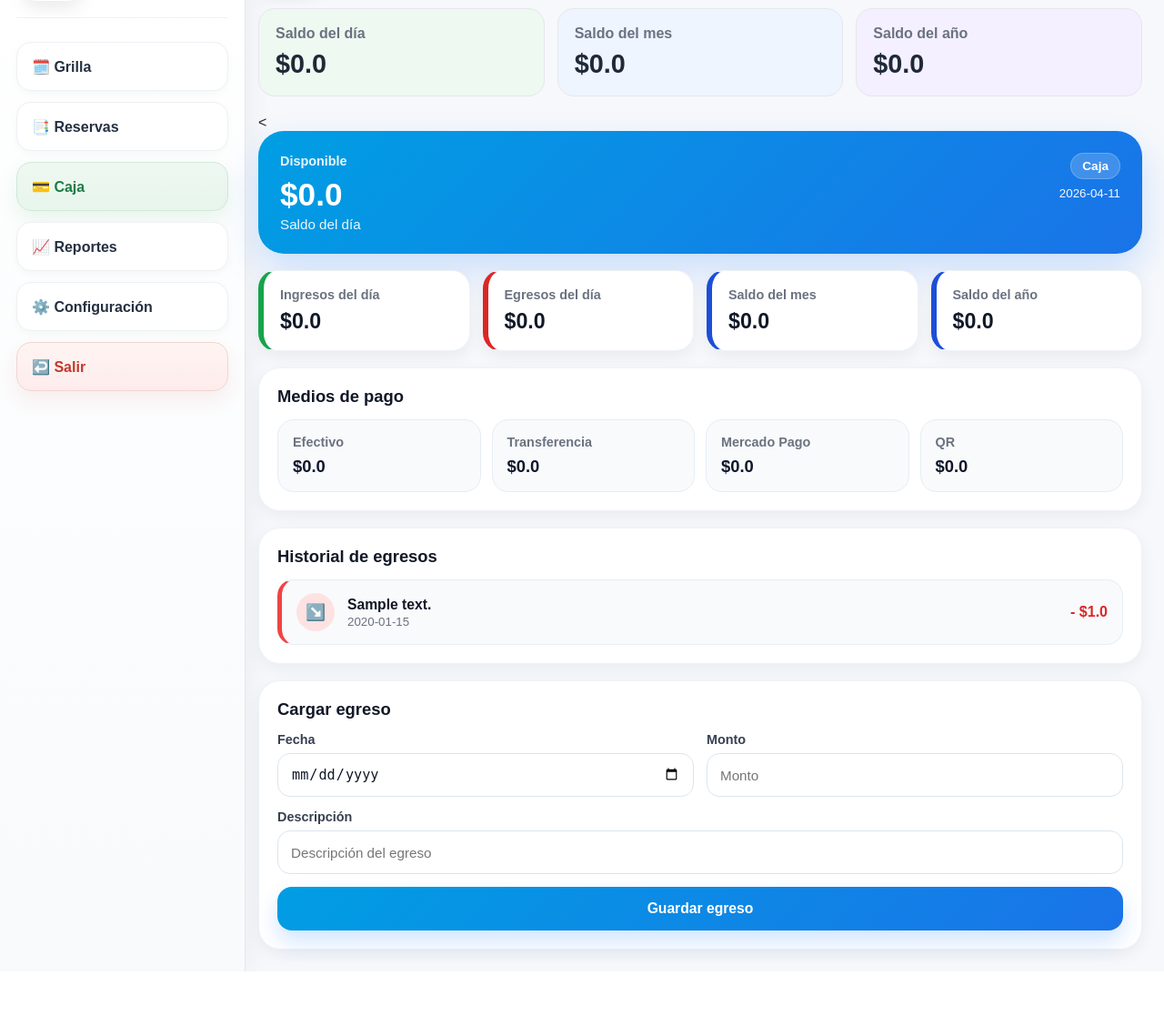
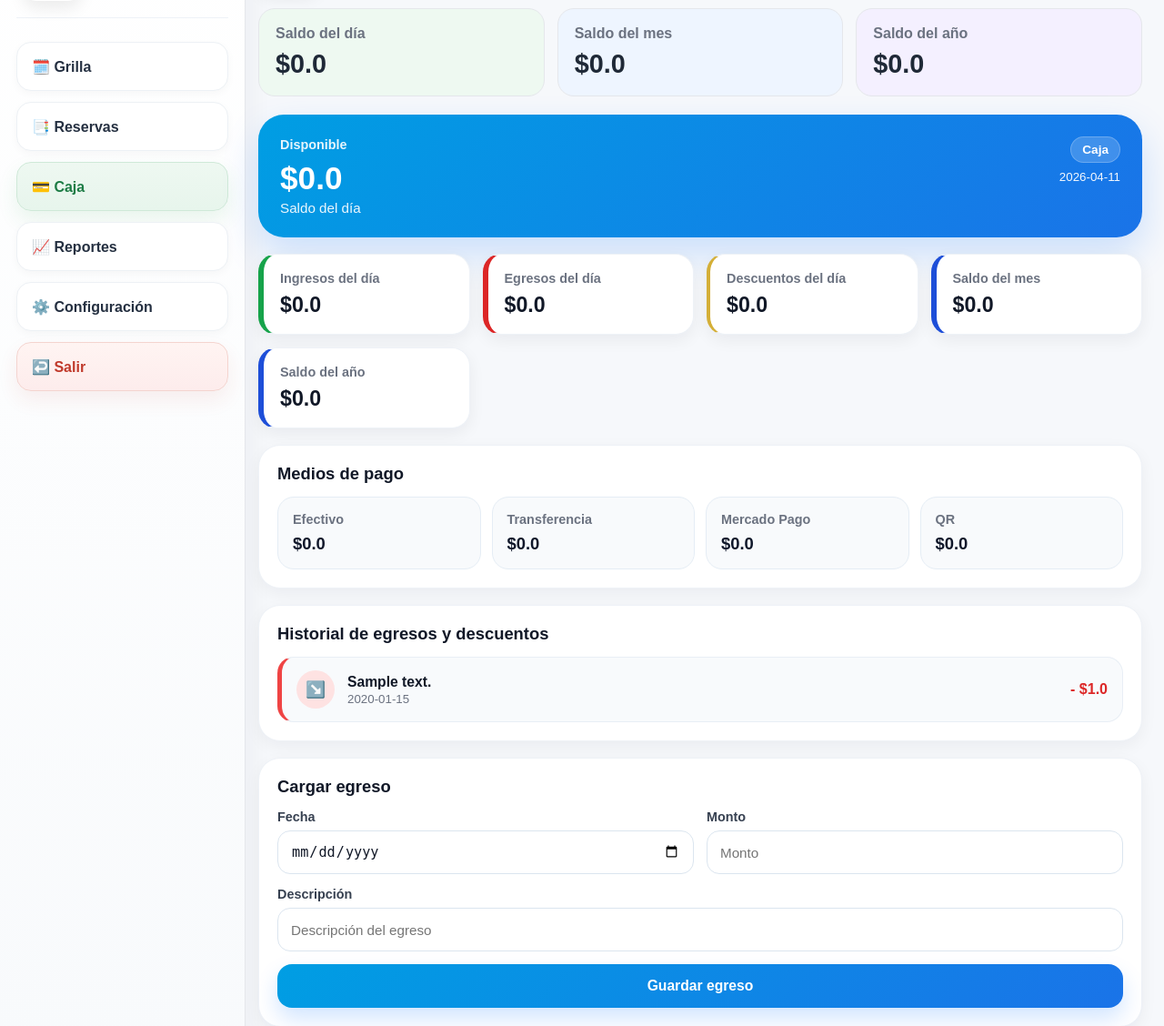
Before and after one commit to sebatroilo80-cpu/padel-app, a Flask app: page /admin in a window 1280 px wide, after a click on "💳 Caja". Shown: the part 101-1229 px from the top of the page at 91% size. Before the commit the page ends 1169 px from the top, so only its background shows below. Run offline with Flask 3, Linux system fonts and the light colour scheme; the visitor is signed in with stand-in values (Sample User, id 1); data comes from the database, SQL or seed files in the repository; tables that the repository leaves empty hold one stand-in row (values such as "Sample post").

Commit message:
muestra descuentos separados en caja

```diff
--- a/static/admin_v2.css
+++ b/static/admin_v2.css
@@ -1880,3 +1880,10 @@ body.adminv2-body {
         grid-template-columns: 1fr;
     }
 }
+.wallet-mini-card.descuento {
+    border-left: 4px solid #d4af37;
+}
+
+.wallet-mov-item.descuento {
+    border-left: 4px solid #d4af37;
+}
--- a/templates/admin_v2.html
+++ b/templates/admin_v2.html
@@ -154,7 +154,7 @@
     </div>
 </section>
 
-        <<!-- RESERVAS -->
+        <!-- RESERVAS -->
 <section id="seccion-reservas" class="adminv2-seccion {% if active_tab == 'reservas' %}activa{% endif %}">
     <div class="adminv2-grilla-box">
         <div class="adminv2-section-head reservas-head-v2">
@@ -281,7 +281,7 @@
         {% endif %}
     </div>
 </section>
-        <!-- CAJA -->
+
         <!-- CAJA -->
 <section id="seccion-caja" class="adminv2-seccion {% if active_tab == 'caja' %}activa{% endif %}">
     <div class="wallet-wrap">
@@ -307,6 +307,11 @@
     <div class="wallet-mini-card egreso">
         <span>Egresos del día</span>
         <strong>${{ egresos_hoy }}</strong>
+    </div>
+
+    <div class="wallet-mini-card descuento">
+        <span>Descuentos del día</span>
+        <strong>${{ descuentos_hoy }}</strong>
     </div>
 
     <div class="wallet-mini-card neutro">
@@ -350,14 +355,20 @@
 
         <div class="wallet-section">
             <div class="wallet-section-head">
-                <h3>Historial de egresos</h3>
+                <h3>Historial de egresos y descuentos</h3>
             </div>
 
             {% if egresos and egresos|length > 0 %}
                 <div class="wallet-mov-list">
                     {% for e in egresos %}
-                    <div class="wallet-mov-item egreso">
-                        <div class="wallet-mov-icon">↘️</div>
+                    <div class="wallet-mov-item {% if 'Descuento reserva #' in e[3] or 'Ajuste descuento reserva #' in e[3] or 'Ajuste negativo reserva #' in e[3] %}descuento{% else %}egreso{% endif %}">
+    <div class="wallet-mov-icon">
+        {% if 'Descuento reserva #' in e[3] or 'Ajuste descuento reserva #' in e[3] or 'Ajuste negativo reserva #' in e[3] %}
+            🏷️
+        {% else %}
+            ↘️
+        {% endif %}
+    </div>
     <div class="wallet-mov-info">
         <strong>{{ e[3] }}</strong>
         <small>{{ e[1] }}</small>
@@ -626,9 +637,13 @@ function calcularPrecioModal() {
     let precio = 0;
 
     if (hora < 18) {
-        precio = duracion === "60 minutos" ? config[0] : config[2];
+    if (duracion === "60 minutos") precio = config[0];
+    else if (duracion === "90 minutos") precio = config[2];
+    else if (duracion === "120 minutos") precio = config[4];
 } else {
-        precio = duracion === "60 minutos" ? config[1] : config[3];
+    if (duracion === "60 minutos") precio = config[1];
+    else if (duracion === "90 minutos") precio = config[3];
+    else if (duracion === "120 minutos") precio = config[5];
 }
 
     texto.innerText = "Precio: $" + precio;
```
Lines whose indentation alone changed are shown as unchanged.
